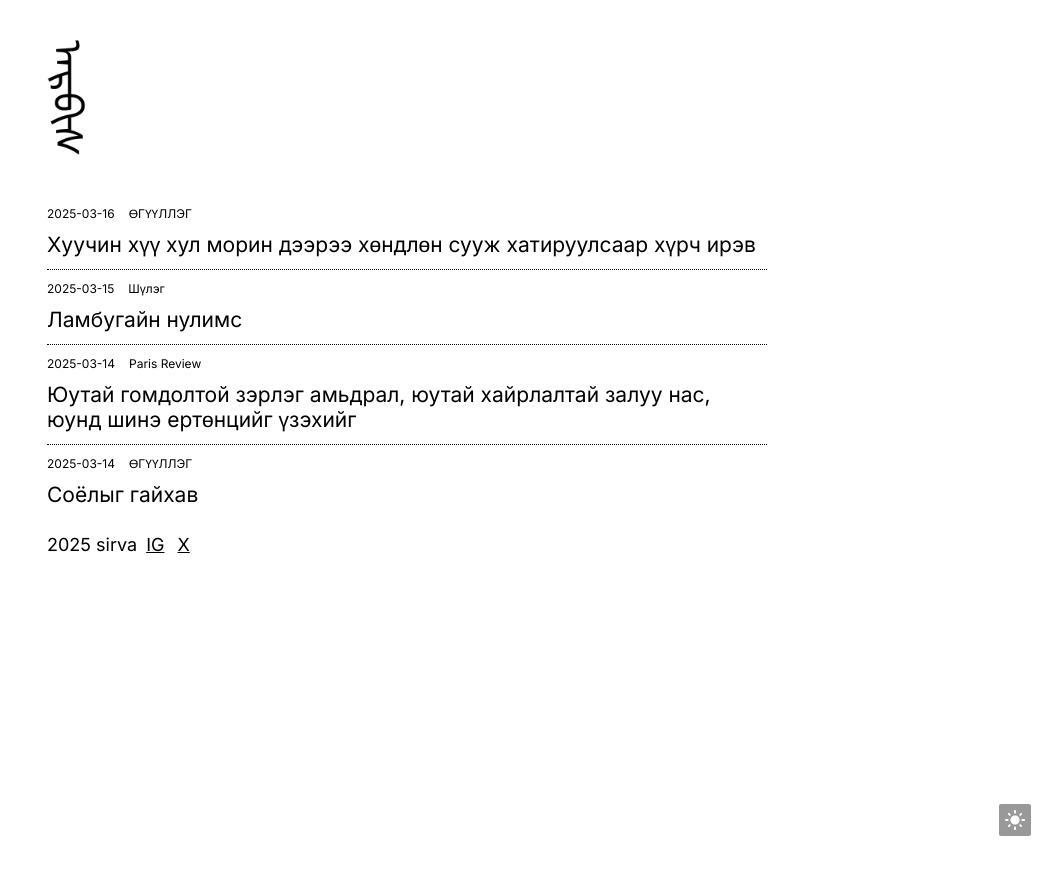
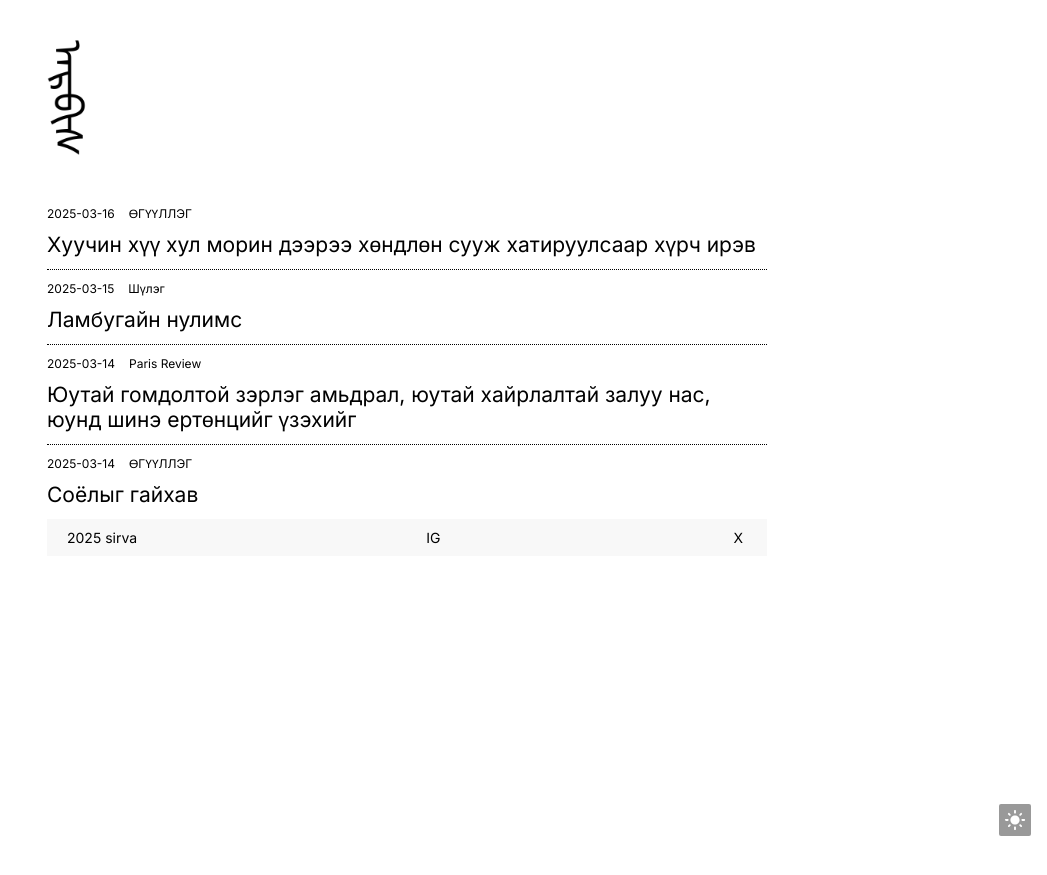
Before and after one commit to aaaarrrrvvvv/aaaarrrrvvvv.github.io, a Jekyll site: the page built from index.html, in a window 1280 px wide. Shown: the top 875 px of the page, without its empty margins (233-1280 px from the left). Built offline with Jekyll 4.4.1, drawn with Linux system fonts in a browser that asks for light colours.

Commit message:
Update common.css

```diff
--- a/static/css/common.css
+++ b/static/css/common.css
@@ -129,11 +129,21 @@ input:-webkit-autofill {
   user-select: auto;
 }
 .footer {
-  padding: 15px 0;
-  font-size: 18px;
+  display: flex;
+  justify-content: space-between;
+  align-items: center;
+  padding: 10px 20px;
+  background-color: #f8f8f8;
+  font-size: 14px;
+  position: relative;
+}
+
+.social-links {
+  display: flex;
+  gap: 10px;
 }
 .footer a {
-  text-decoration: underline;
+  text-decoration: none;
   color: #000000;
   padding: 0 4px;
   white-space: nowrap;
```
